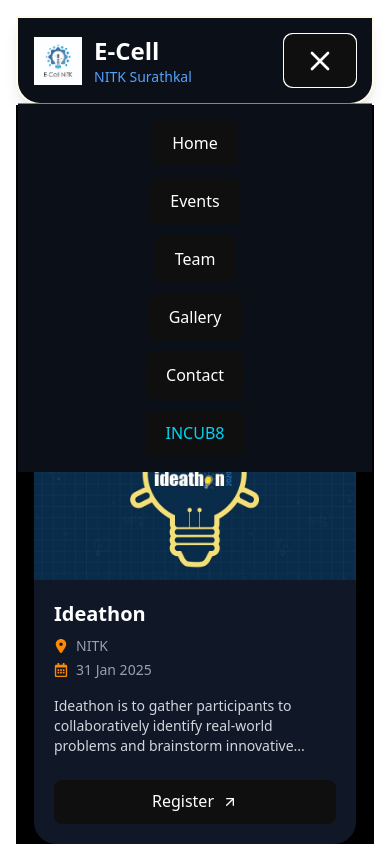
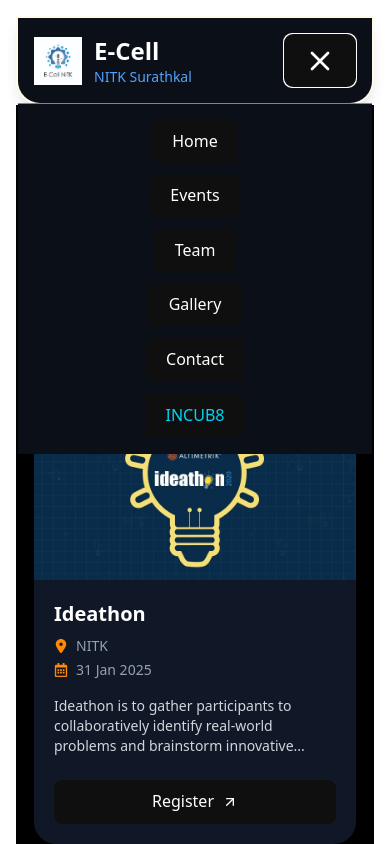
Before and after one commit to dhananjay122/ECell_task, a React (Vite) app: page / in a window 390 px wide. Both pictures are taken after a click on the button "Toggle Menu". Shown: the top 844 px of the page. Built offline with nearby package versions, Linux system fonts and the light colour scheme.

Commit message:
Tried to fix animations

```diff
--- a/src/components/Navbar.jsx
+++ b/src/components/Navbar.jsx
@@ -83,7 +83,7 @@ const Navbar = () => {
           <button
             key={item}
             role="menuitem"
-            className="text-white text-lg font-semibold hover:text-orange-400 transition"
+            className="text-white text-2xl font-semibold hover:text-orange-400 transition"
             onClick={() => setOpen(false)}
           >
             {item}
```
